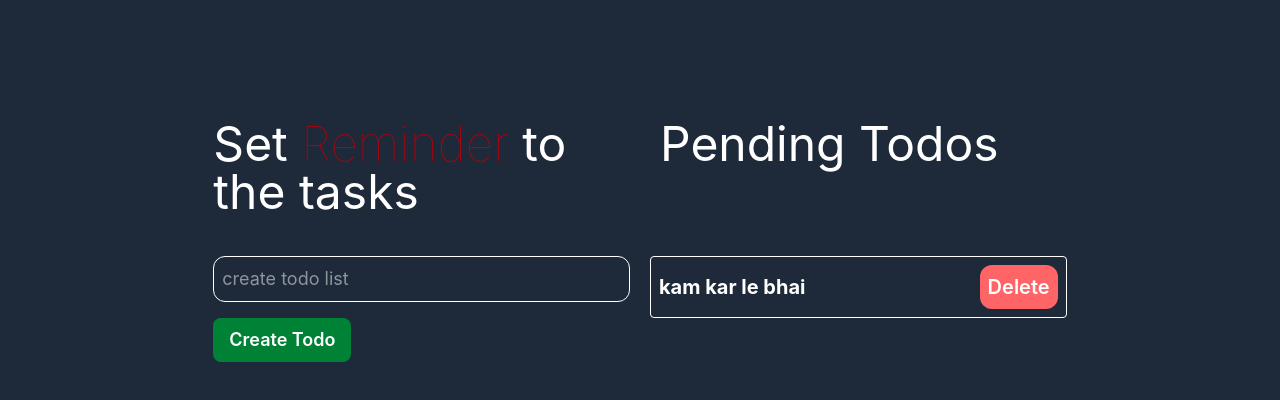
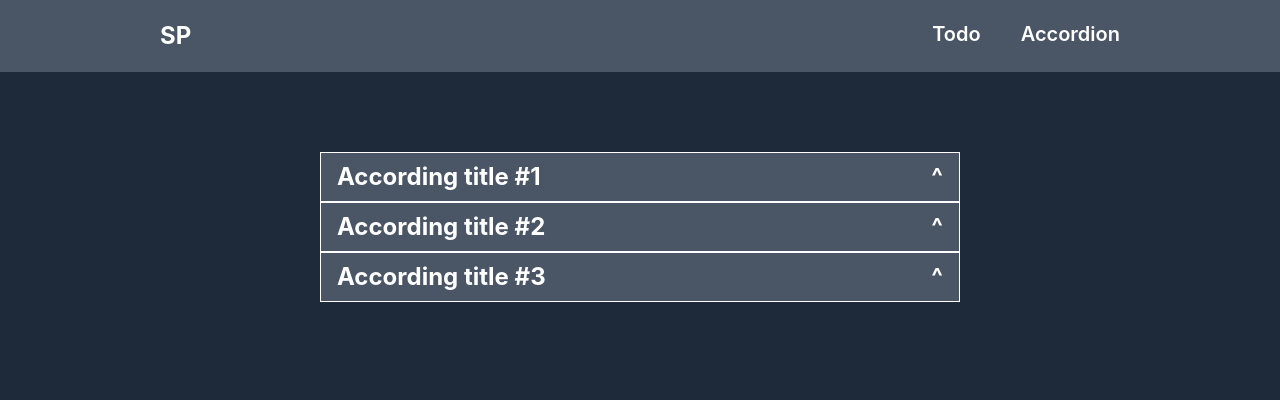
Before and after one commit to shradhanandpatil200411/machineCoding, a React (Vite) app: page /accordion in a window 1280 px wide. Shown: the top 400 px of the page. Built offline with nearby package versions, Linux system fonts and the light colour scheme.

Commit message:
create accordion page

```diff
--- a/package.json
+++ b/package.json
@@ -14,6 +14,8 @@
     "react": "^19.2.0",
     "react-dom": "^19.2.0",
     "react-hook-form": "^7.71.2",
+    "react-router": "^7.13.1",
+    "react-router-dom": "^7.13.1",
     "tailwindcss": "^4.2.1",
     "uuid": "^13.0.0"
   },
--- /dev/null
+++ b/src/Accordion/Accordion.jsx
@@ -0,0 +1,60 @@
+import React, { useEffect, useState } from "react";
+import AccordionCard from "./AccordionCard";
+
+function Accordion() {
+    const [accordionData, setAccordionData] = useState([]);
+    const [isOpen, setIsOpen] = useState(0);
+    const fetchData = async () => {
+        const data = await new Promise((resolve) =>
+            resolve([
+                {
+                    title: "According title #1",
+                    id: 1,
+                    body: "Placeholder content for this accordion, which is intended to demonstrate the .accordion-flush class. This is the first item's accordion body.",
+                },
+                {
+                    title: "According title #2",
+                    id: 2,
+                    body: "Placeholder content for this accordion, which is intended to demonstrate the .accordion-flush class. This is the first item's accordion body.",
+                },
+                {
+                    title: "According title #3",
+                    id: 3,
+                    body: "Placeholder content for this accordion, which is intended to demonstrate the .accordion-flush class. This is the first item's accordion body.",
+                },
+            ]),
+        );
+
+        setAccordionData(data);
+    };
+    useEffect(() => {
+        const fetchAsyncData = async () => {
+            await fetchData();
+        };
+        fetchAsyncData();
+        console.log(accordionData);
+    }, []);
+
+    return (
+        <>
+            <div className='mt-20'>
+                {accordionData.map((item) => {
+                    return (
+                        <AccordionCard
+                            key={item.id}
+                            id={item.id}
+                            title={item?.title}
+                            body={item?.body}
+                            isOpen={isOpen}
+                            setIsOpen={() =>
+                                isOpen === item.id ? setIsOpen(null) : setIsOpen(item.id)
+                            }
+                        />
+                    );
+                })}
+            </div>
+        </>
+    );
+}
+
+export default Accordion;
--- /dev/null
+++ b/src/Accordion/AccordionCard.jsx
@@ -0,0 +1,21 @@
+import React from "react";
+
+function AccordionCard({ id, title, body, isOpen, setIsOpen }) {
+    return (
+        <>
+            <div className='border w-1/2 mx-auto'>
+                <div className='w-full text-2xl font-bold py-2 bg-gray-600 px-4 flex justify-between cursor-pointer'
+                    onClick={() => setIsOpen()}
+                >
+                    <span>{title}</span>
+                    <span style={isOpen === id ? { transform: "rotate(180deg)" } : {}}>
+                        ^
+                    </span>
+                </div>
+                <div className='px-4 text-lg'>{isOpen === id ? body : ""}</div>
+            </div>
+        </>
+    );
+}
+
+export default AccordionCard;
--- a/src/App.jsx
+++ b/src/App.jsx
@@ -1,9 +1,10 @@
-import TodoList from "./TodoList/TodoList";
+import MainRoutes from "./Route/MainRoutes";
+
 
 function App() {
   return (
     <div className='w-screen h-screen  text-white bg-gray-800'>
-      <TodoList />
+      <MainRoutes />
     </div>
   );
 }
--- /dev/null
+++ b/src/Navbar.jsx
@@ -0,0 +1,21 @@
+import { NavLink } from 'react-router-dom'
+
+function Navbar() {
+    return (
+        <>
+            <nav className='flex justify-between px-40 py-5 bg-gray-600'>
+                <div className="text-2xl font-bold">
+                    SP
+                </div>
+                <div>
+                    <ul className='flex gap-10 text-xl font-semibold'>
+                        <li><NavLink to="/"> Todo </NavLink></li>
+                        <li><NavLink to="/accordion">Accordion</NavLink></li>
+                    </ul>
+                </div>
+            </nav>
+        </>
+    )
+}
+
+export default Navbar
--- /dev/null
+++ b/src/Route/MainRoutes.jsx
@@ -0,0 +1,21 @@
+import React from 'react'
+import { BrowserRouter, Route, Routes } from 'react-router-dom'
+import TodoList from '../TodoList/TodoList'
+import Accordion from '../Accordion/Accordion'
+import Navbar from '../Navbar'
+
+function MainRoutes() {
+    return (
+        <>
+            <BrowserRouter>
+                <Navbar />
+                <Routes>
+                    <Route path='/' element={<TodoList />} />
+                    <Route path='/accordion' element={<Accordion />} />
+                </Routes>
+            </BrowserRouter>
+        </>
+    )
+}
+
+export default MainRoutes
```
Also changed, not shown: 2 other files (tests, documents, lock files or other folders).
